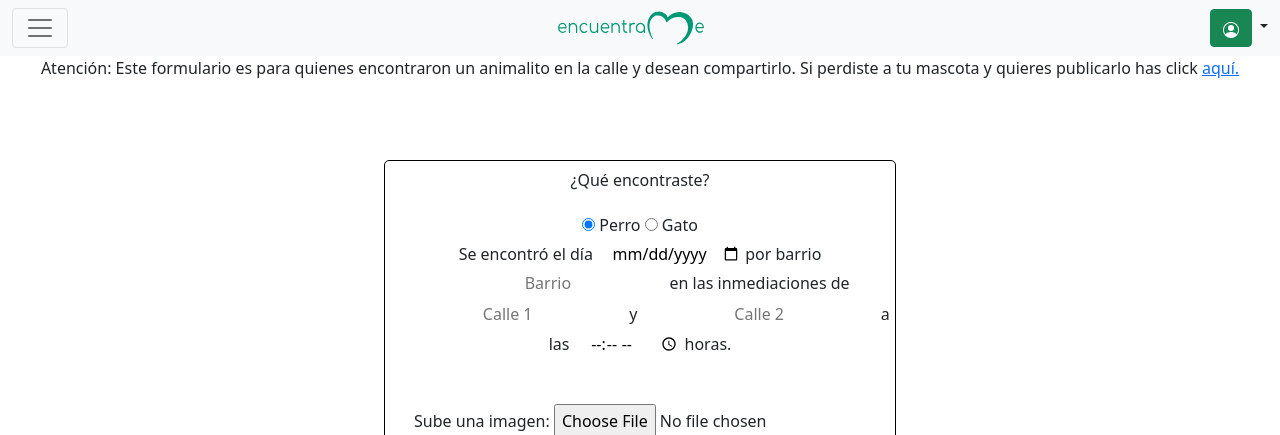
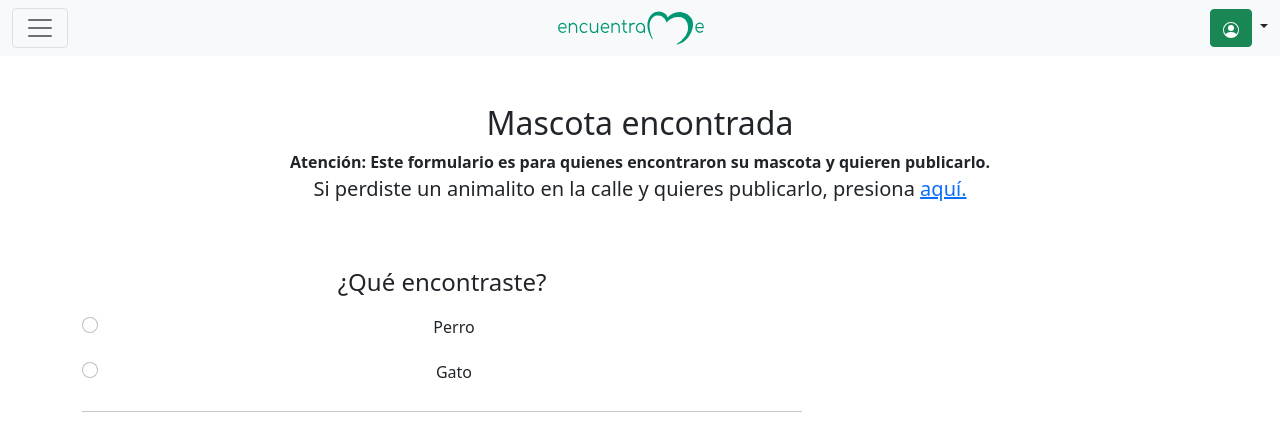
Before and after one commit to protobon/EncuentraMe, a Flask app: template templates/form_found_pet.html in a window 1280 px wide. Shown: the top 435 px of the page. Run offline with Flask 2, Linux system fonts and the light colour scheme; the template is opened without the code that fills it, so the values that code supplies are empty; some libraries are stand-ins or nearby versions.

Commit message:
form validation

```diff
--- a/templates/form_found_pet.html
+++ b/templates/form_found_pet.html
@@ -3,10 +3,49 @@
 {% block head %}
 <script src="{{ url_for('static', filename='js/post_map.js') }}"></script>
 <link rel="stylesheet" href="{{ url_for('static', filename='styles/index.css') }}">
-<title>Mascota Encontrada</title>
+<title>Mascota encontrada</title>
 {% endblock %}
 
 {% block body %}
+
+<div class="container">
+  <main>
+    <div class="py-5 text-center">
+      <h2>Mascota encontrada</h2>
+      <b id="date--color-input-support">Atención: Este formulario es para quienes encontraron su mascota y quieren publicarlo.</b>
+      <p class="lead">Si perdiste un animalito en la calle y quieres publicarlo, presiona <a href="/{{ user_id }}/lost_pet">aquí.</a></p>
+    </div>
+
+    <div class="row col-12"> <!--form -->
+      <div class="col-12 col-md-10 col-lg-8">
+        <form action="/{{ user_id }}/found_pet" method="post" class="needs-validation" id="main_form" enctype="multipart/form-data" novalidate>
+          {% with messages = get_flashed_messages() %}
+            {% if messages %}
+              {% for message in messages %}
+                <p>{{ message }}</p>
+              {% endfor %}
+            {% endif %}
+          {% endwith %}
+          <fieldset>
+            <h4 class="mb-3">¿Qué encontraste?</h4>
+
+            <div class="my-3"><!-- radio check perro-->
+              <div class="form-check">
+                <input type="radio" class="form-check-input" name="mascota" value="perro" id="perro" checked required>
+                <label for="perro">Perro</label>
+              </div>
+            </div><!-- radio check perro-->
+
+            <div class="my-3"><!-- radio check gato-->
+              <div class="form-check">
+                <input type="radio" class="form-check-input" name="mascota" value="gato" id="gato">
+                <label for="gato">Gato</label>
+              </div>
+            </div><!-- radio check gato-->
+
+            <hr class="my-4">
+  </main>
+</div>
 <p>Atención: Este formulario es para quienes encontraron un animalito en la calle y desean compartirlo.
     Si perdiste a tu mascota y quieres publicarlo has click <a href="/{{ user_id }}/lost_pet">aquí.</a>
 </p>
--- a/templates/form_lost_pet.html
+++ b/templates/form_lost_pet.html
@@ -3,7 +3,7 @@
 {% block head %}
 <script src="{{ url_for('static', filename='js/post_map.js') }}"></script>
 <link rel="stylesheet" href="{{ url_for('static', filename='css/form-validation.css') }}">
-<title>Mascota Perdida</title>
+<title>Mascota perdida</title>
 {% endblock %}
 
 {% block body %}
```
